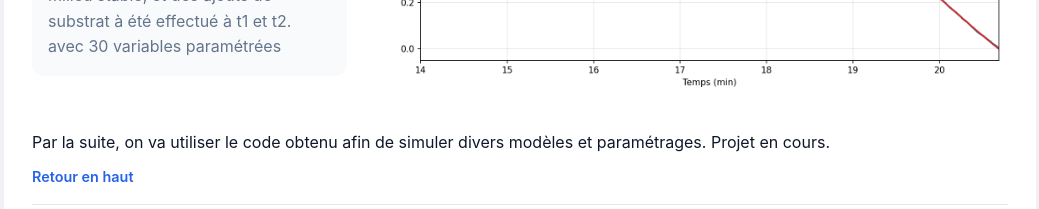
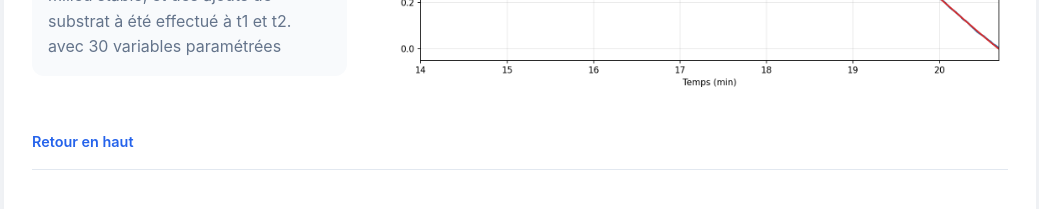
Before and after one commit to SingeKiller/Cv_internet, a React (Vite) app: page / in a window 1280 px wide. Shown: the part 3640-3849 px from the top of the page, without its empty margins (120-1159 px from the left). Built offline with nearby package versions, Linux system fonts and the light colour scheme.

Commit message:
Update ProjectDetail.jsx

```diff
--- a/src/components/ProjectDetail.jsx
+++ b/src/components/ProjectDetail.jsx
@@ -77,9 +77,6 @@ export default function ProjectDetail({ project, onImageClick }) {
               onImageClick={onImageClick}
             />
           )}
-          <p>Par la suite, on va utiliser le code obtenu afin de simuler divers modèles et paramétrages.
-            Projet en cours.
-        </p>
         </>
       )}
 
```
